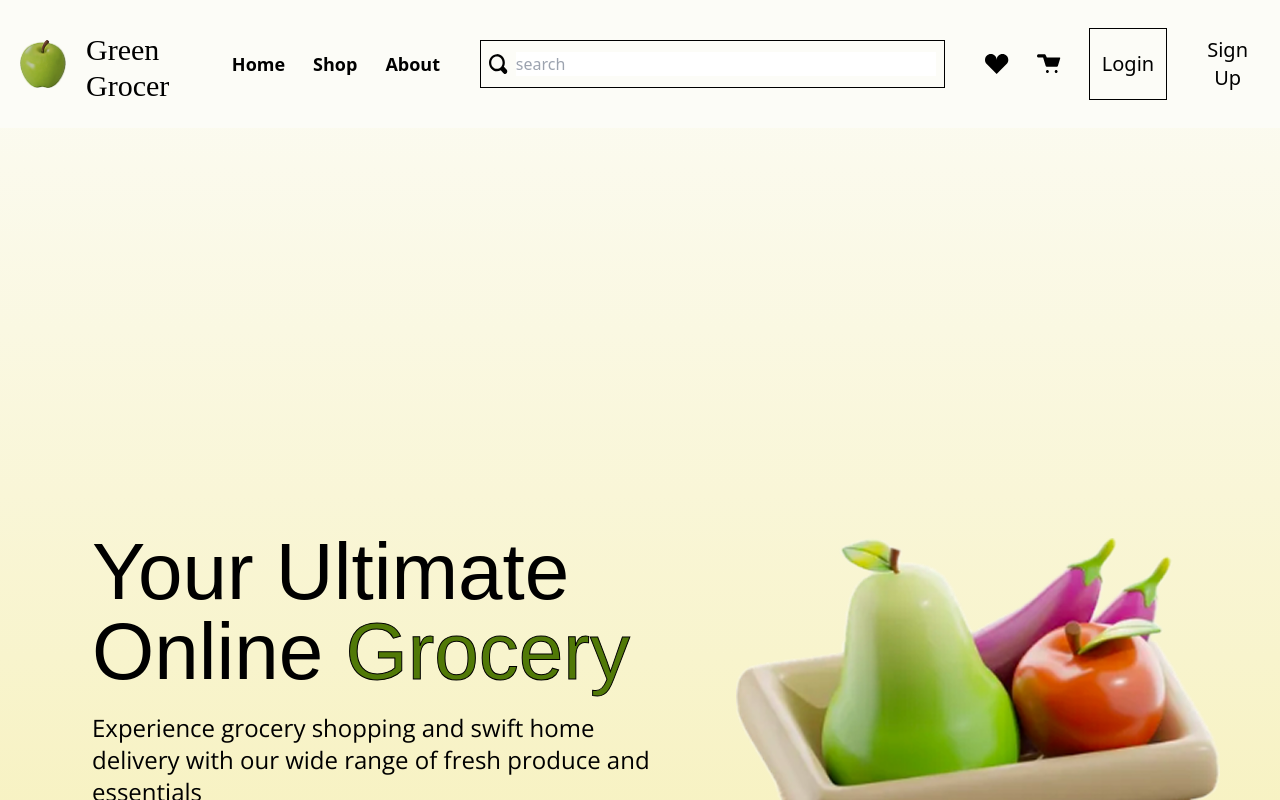
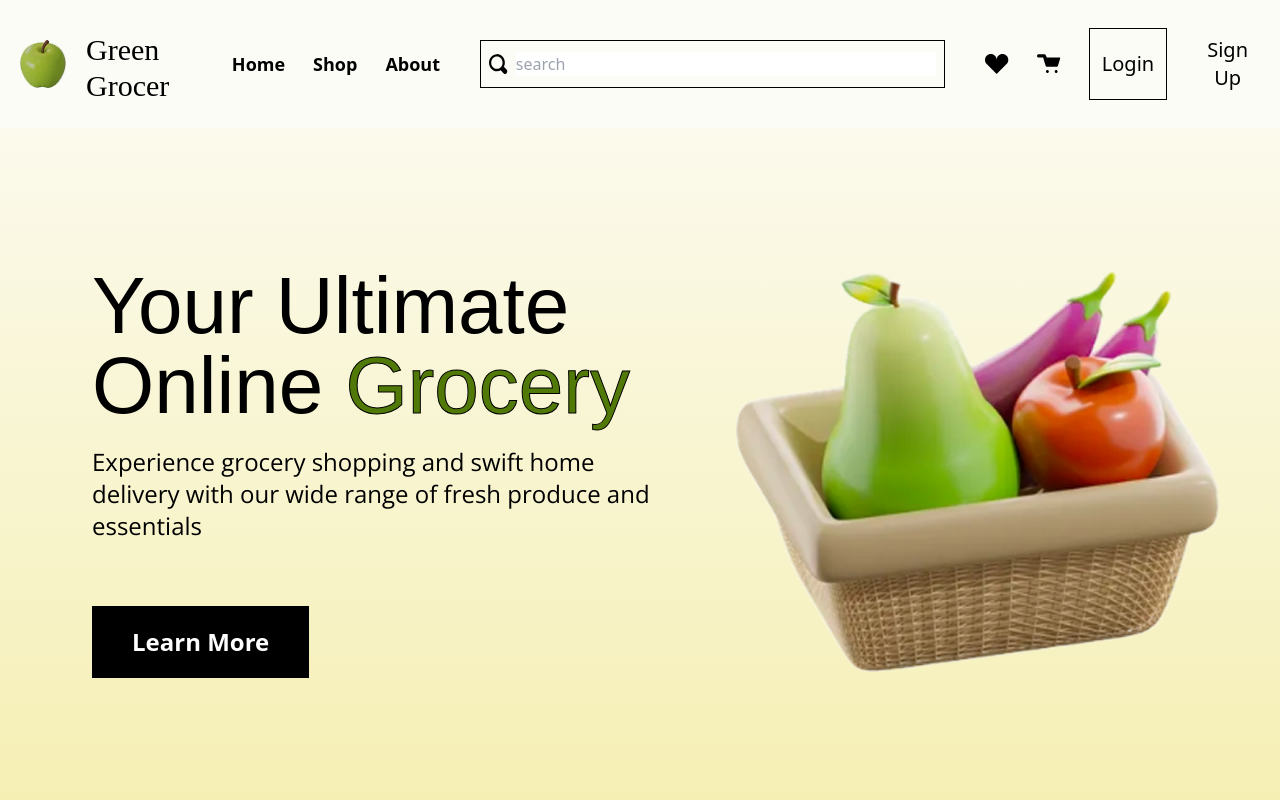
Before and after one commit to meeeeeeerik/green-grocer, a React (Create React App) app: page / in a window 1280 px wide. Shown: the top 800 px of the page. Built offline with nearby package versions, Linux system fonts and the light colour scheme; a web font is replaced by a local one.

Commit message:
Distance content fixed

```diff
--- a/src/pages/HomePage.js
+++ b/src/pages/HomePage.js
@@ -3,7 +3,7 @@
 export function HomePage() {
   return (
     <div className="bg-gradient-to-b from-[#FCFCF7] to-[#F5EEAD] pt-[200px] xl:pt-[266px] pb-[207px]">
-      <div className="container px-5 mx-auto mt-[200px] xl:mt-[266px] flex flex-col md:flex-row items-center justify-between gap-10">
+      <div className="container px-5 mx-auto flex flex-col md:flex-row items-center justify-between gap-10">
         <div className="w-full max-w-[705px] lg:ml-[72px] max-md:text-center">
           <h1 className="text-3xl sm:text-4xl md:text-5xl xl:text-[80px] 2xl:text-[100px] font-palanquin leading-none mb-5">
             Your Ultimate Online{' '}
```
